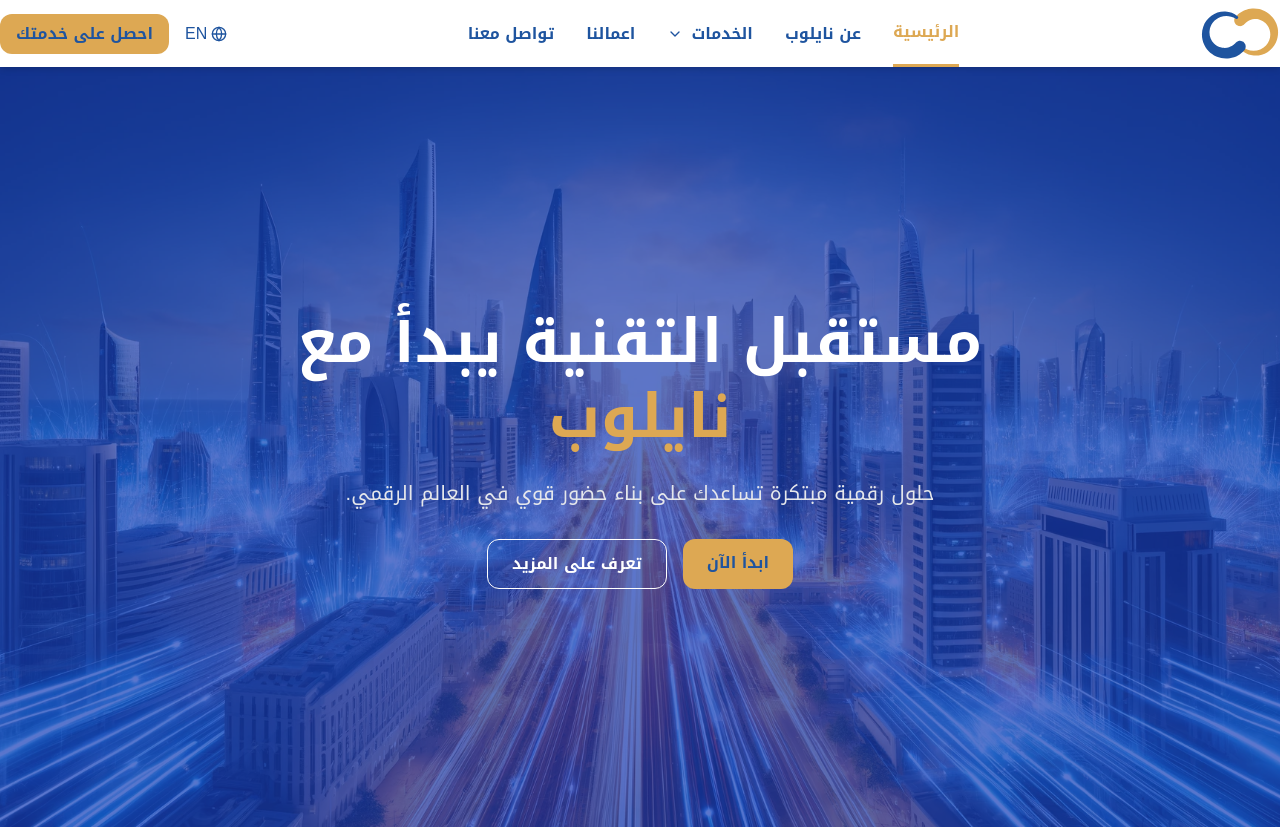
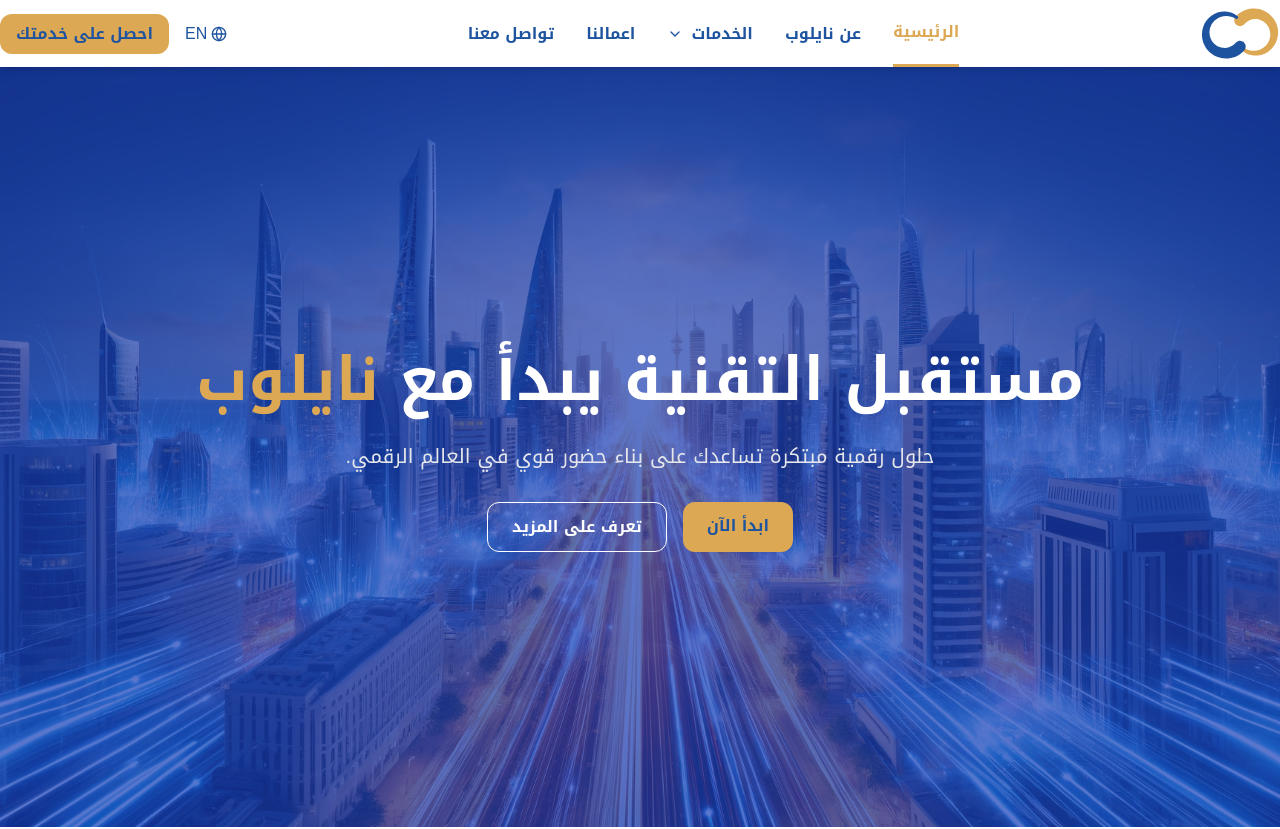
Before and after one commit to Qassim8/niloop, a Next.js app: page / in a window 1280 px wide. Shown: the top 829 px of the page. Built offline with nearby package versions, Linux system fonts and the light colour scheme.

Commit message:
hero section

```diff
--- a/src/components/home/hero.jsx
+++ b/src/components/home/hero.jsx
@@ -22,7 +22,7 @@
         initial={{ opacity: 0, y: 40 }}
         animate={{ opacity: 1, y: 0 }}
         transition={{ duration: 1 }}
-        className="relative text-center z-10 max-w-4xl px-6"
+        className="relative text-center z-10 max-w-6xl px-6"
       >
         <h1 className="text-4xl md:text-6xl font-bold text-white leading-tight mb-6">
           مستقبل التقنية يبدأ مع <span className="text-alt">نايلوب</span>
```
